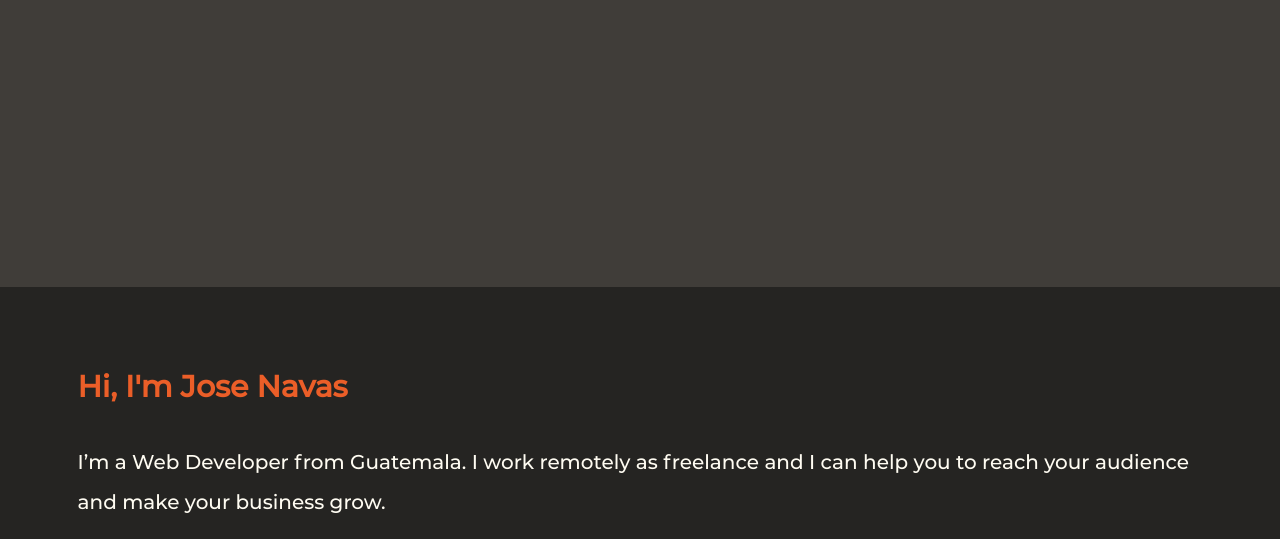
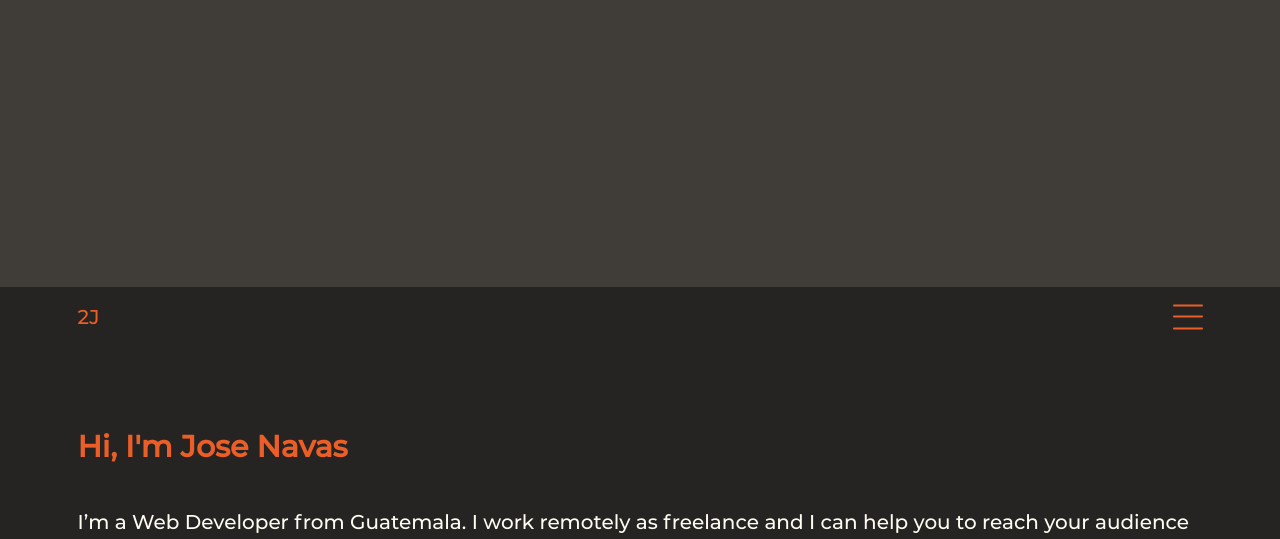
Before and after one commit to 2JN/2JN.github.io, a Gatsby site: page / in a window 1280 px wide. Shown: the part 513-1052 px from the top of the page. Built offline with nearby package versions, Linux system fonts and the light colour scheme; Gatsby itself is replaced by a stand-in of ours.

Commit message:
Adds nav menu

```diff
--- /dev/null
+++ b/src/components/icons/cross.js
@@ -0,0 +1,21 @@
+import React from "react";
+
+const Cross = () => {
+  return (
+    <svg
+      width="120"
+      height="100"
+      viewBox="0 0 120 100"
+      fill="none"
+      className="icon"
+      xmlns="http://www.w3.org/2000/svg"
+    >
+      <g id="Frame 1">
+        <line id="Line 1" x1="4.66648" y1="5.56015" x2="115.228" y2="94.6674" />
+        <line id="Line 2" x1="114.76" y1="5.14361" x2="5.20427" y2="95.4849" />
+      </g>
+    </svg>
+  );
+};
+
+export default Cross;
--- /dev/null
+++ b/src/components/icons/menu.js
@@ -0,0 +1,22 @@
+import React from "react";
+
+const Menu = () => {
+  return (
+    <svg
+      width="120"
+      height="100"
+      viewBox="0 0 120 100"
+      fill="none"
+      className="icon"
+      xmlns="http://www.w3.org/2000/svg"
+    >
+      <g id="Frame 1">
+        <line id="Line 1" x1="4" y1="4" x2="116" y2="4" />
+        <line id="Line 2" x1="4" y1="48" x2="116" y2="48" />
+        <line id="Line 3" x1="4" y1="96" x2="116" y2="96" />
+      </g>
+    </svg>
+  );
+};
+
+export default Menu;
--- /dev/null
+++ b/src/components/nav/index.js
@@ -0,0 +1,98 @@
+import React, { useEffect, useRef, useState } from "react";
+
+import MenuIcon from "../icons/menu";
+import CrossIcon from "../icons/cross";
+import * as styles from "./nav.module.css";
+
+const elementInViewport = (el) => {
+  const elementTop = el.getBoundingClientRect().top;
+  return (
+    elementTop <= (window.innerHeight || document.documentElement.clientHeight)
+  );
+};
+
+const Nav = () => {
+  const navRef = useRef();
+  const menuRef = useRef();
+  const closeRef = useRef();
+  const previousScrollPosition = useRef(0);
+  const [isOpen, setOpen] = useState(false);
+
+  const isScrollingDown = () => {
+    let scrolledPosition = window.scrollY;
+    let isScrollDown;
+
+    if (scrolledPosition > previousScrollPosition) isScrollDown = true;
+    else isScrollDown = false;
+
+    previousScrollPosition.current = scrolledPosition;
+    return isScrollDown;
+  };
+
+  useEffect(() => {
+    if (isOpen) {
+      menuRef.current.classList.add(styles.rotateOut);
+      menuRef.current.classList.remove(styles.rotateIn);
+      closeRef.current.classList.add(styles.rotateIn);
+      closeRef.current.classList.remove(styles.rotateOut);
+    } else {
+      menuRef.current.classList.add(styles.rotateIn);
+      menuRef.current.classList.remove(styles.rotateOut);
+      closeRef.current.classList.add(styles.rotateOut);
+      closeRef.current.classList.remove(styles.rotateIn);
+    }
+  }, [isOpen]);
+
+  useEffect(() => {
+    window.addEventListener("scroll", () => {
+      console.log(previousScrollPosition);
+      if (elementInViewport(navRef.current)) {
+        if (isScrollingDown()) {
+          navRef.current.classList.add("scroll-down");
+          navRef.current.classList.remove("scroll-up");
+        } else {
+          navRef.current.classList.add("scroll-up");
+          navRef.current.classList.remove("scroll-down");
+        }
+      } else if (
+        navRef.current.classList.contains("visible") &&
+        !elementInViewport(navRef.current)
+      ) {
+        navRef.current.classList.remove("scroll-up");
+        navRef.current.classList.remove("scroll-down");
+      }
+    });
+  }, [navRef]);
+
+  const onMenuClick = () => {
+    setOpen((open) => !open);
+  };
+
+  return (
+    <nav ref={navRef} className={styles.nav}>
+      <div className="container">
+        <a href="/" className={styles.logo}>
+          2J
+        </a>
+        <div className={styles.mobileNav}>
+          <button className={styles.iconButton} onClick={onMenuClick}>
+            <div ref={menuRef}>
+              <MenuIcon />
+            </div>
+            <div ref={closeRef}>
+              <CrossIcon />
+            </div>
+          </button>
+          <ul className={styles.mdList}>
+            <li>About</li>
+            <li>Skills</li>
+            <li>Projects</li>
+            <li>Contact</li>
+          </ul>
+        </div>
+      </div>
+    </nav>
+  );
+};
+
+export default Nav;
--- /dev/null
+++ b/src/components/nav/nav.module.css
@@ -0,0 +1,59 @@
+.iconButton svg {
+  width: 30px;
+  height: 30px;
+}
+
+.nav {
+  height: 60px;
+}
+
+.nav :global(.container) {
+  height: 100%;
+  display: flex;
+  align-items: center;
+}
+
+.nav :global(.container > *) {
+  line-height: 0;
+}
+
+.mobileNav {
+  margin-left: auto;
+}
+
+.nav a.logo {
+  color: var(--secondary-color);
+  text-decoration: none;
+  font-size: 2rem;
+}
+
+.nav a:visited {
+  color: var(--secondary-color);
+}
+
+.nav .iconButton {
+  width: 30px;
+  height: 30px;
+  border: none;
+  background-color: transparent;
+  position: relative;
+  padding: 0;
+}
+
+.nav .iconButton > * {
+  position: absolute;
+  top: 0;
+  line-height: 0;
+}
+
+.nav ul.mdList {
+  display: none;
+}
+
+:global :local(.rotateOut svg) {
+  animation: rotateOut 1s ease-in-out both;
+}
+
+:global :local(.rotateIn svg) {
+  animation: rotateIn 1s ease-in-out both;
+}
--- a/src/pages/index.js
+++ b/src/pages/index.js
@@ -1,6 +1,7 @@
 import React from "react";
 
 import Cover from "../components/cover";
+import Nav from "../components/nav";
 import Description from "../components/description";
 import Projects from "../components/projects";
 import WaveBorder from "../components/waveBorder";
@@ -10,6 +11,7 @@ const IndexPage = () => {
   return (
     <main>
       <Cover />
+      <Nav />
       <Description />
       <WaveBorder borderColor={"top"} />
       <Projects />
```
